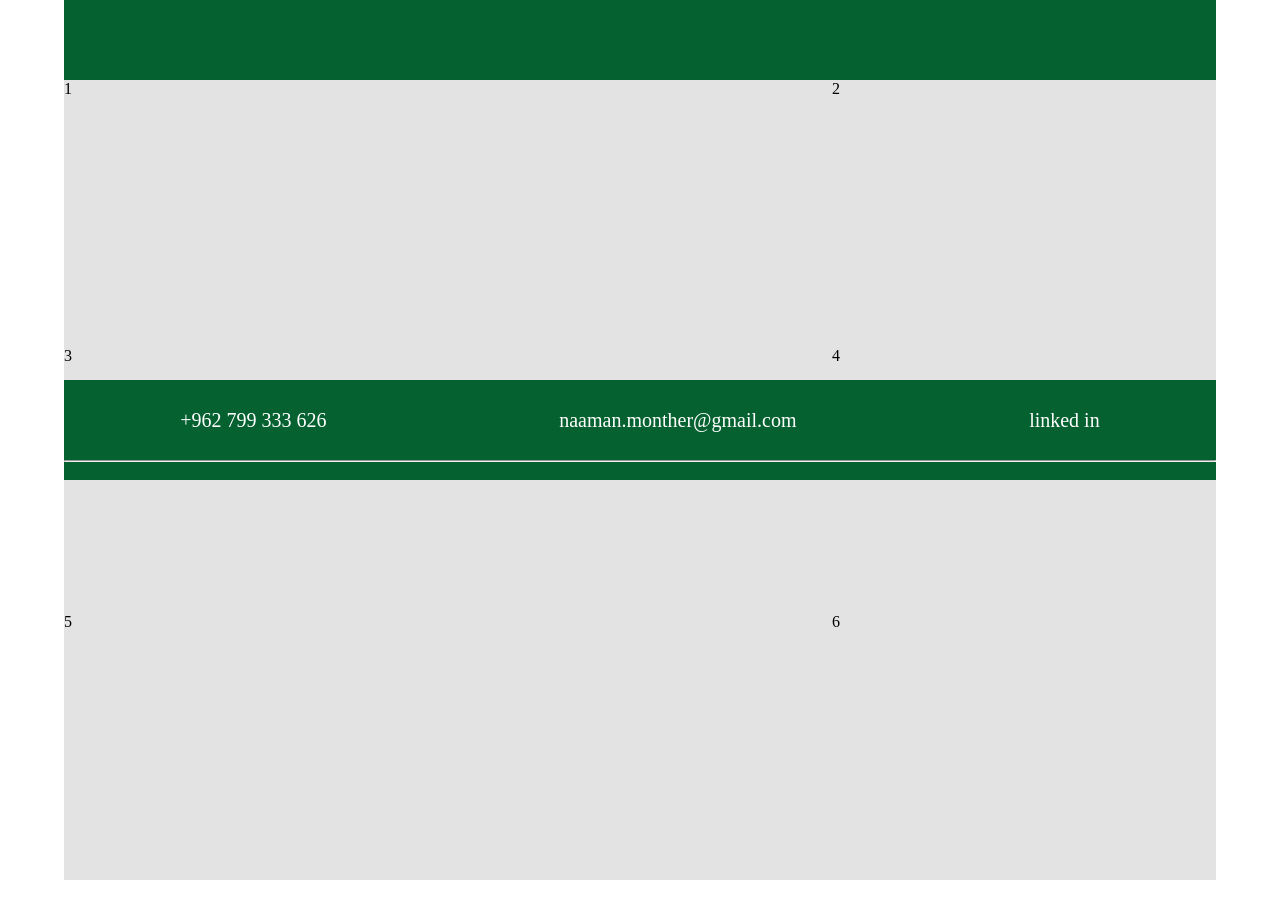
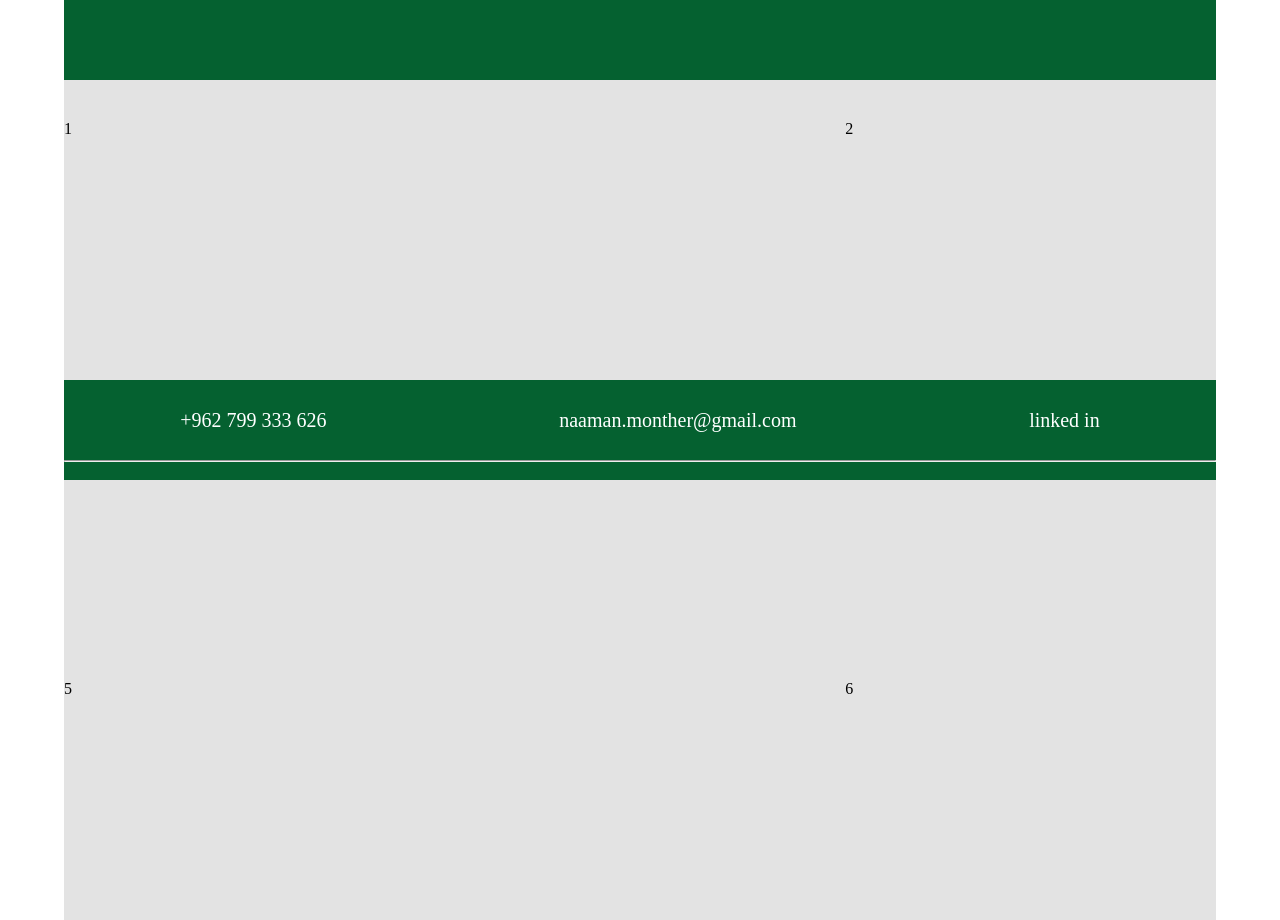
Before and after one commit to naaman94/resume, a plain HTML site: page index.html in a window 1280 px wide. Shown: the part 320-1240 px from the top of the page. Before the commit the page ends 1200 px from the top, so only its background shows below. Drawn offline with Linux system fonts and the light colour scheme.

Commit message:
edits DIVs and make other grids

```diff
--- a/index.css
+++ b/index.css
@@ -21,11 +21,25 @@
 
 .med{
     height: 800px;
+    padding-top: 40px;
     display:grid;
+    grid-gap: 40px;
     grid-template-columns:2fr 1fr;
     grid-template-rows: auto auto auto ;
+}
+.cont1{display:grid;
+         grid-template-columns:1fr 2.5fr;
+     }
+.cont2{ }
+.cont3{ grid-template-columns:1fr 2.5fr;
+}
+.cont4{
+ }
+.cont5{ grid-template-columns:repeat(3,1fr);
+}
+.cont6{
+}
 
-}
 .end{
     position: fixed;
     bottom: 0px;
--- a/index.html
+++ b/index.html
@@ -14,22 +14,28 @@
 
     <div class="med">
         <div class="cont1">1
+        <h3></h3>
+        </div>
 
+        <div class="cont2">2
+        <h3></h3>
+        <h3></h3>
         </div>
-        <div class="cont2">2
 
+        <div class="cont3">3
+        <h3></h3>
         </div>
-        <div class="cont3">3
 
+        <div class="cont4">4
+        <h3></h3>
         </div>
-        <div class="cont4">4
 
+        <div class="cont5">5
+        <h3></h3>
         </div>
-        <div class="cont5">5
 
-        </div>
         <div class="cont6">6
-
+        <h3></h3>
         </div>
 
 
```
